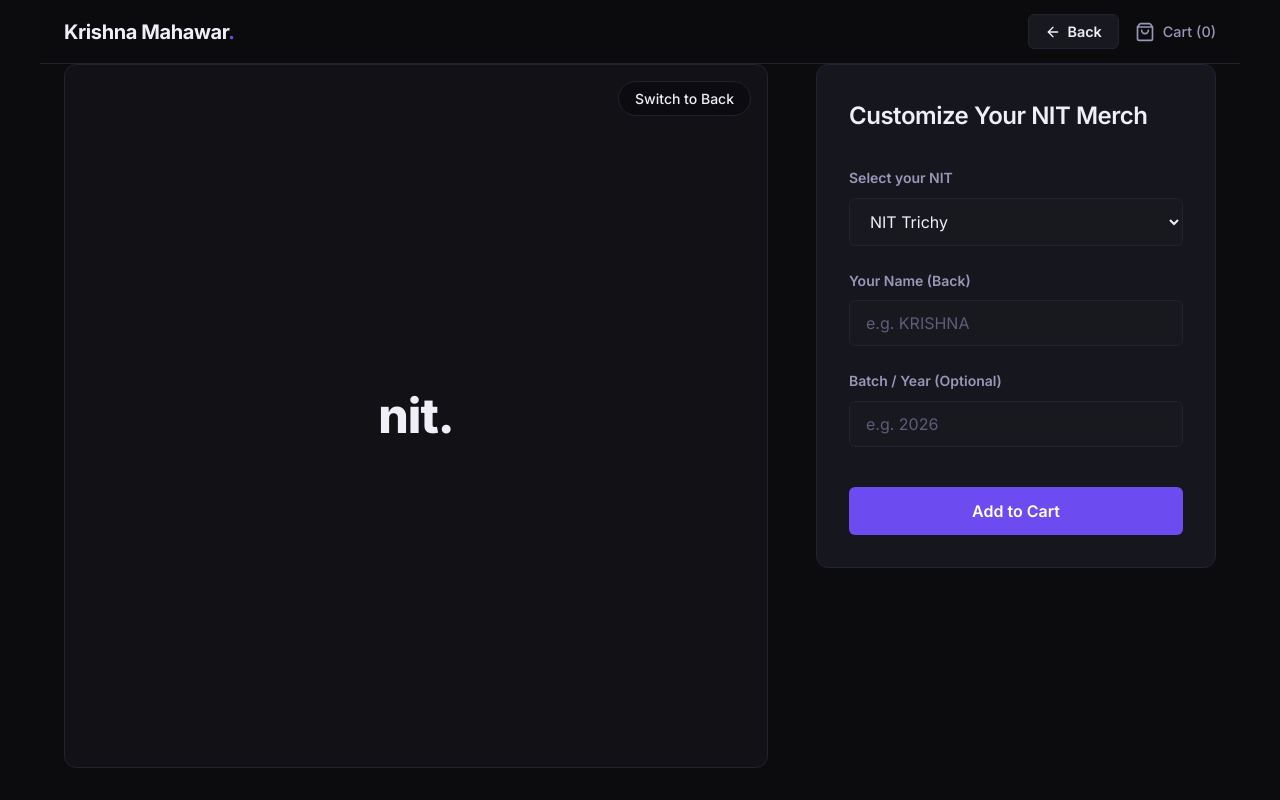
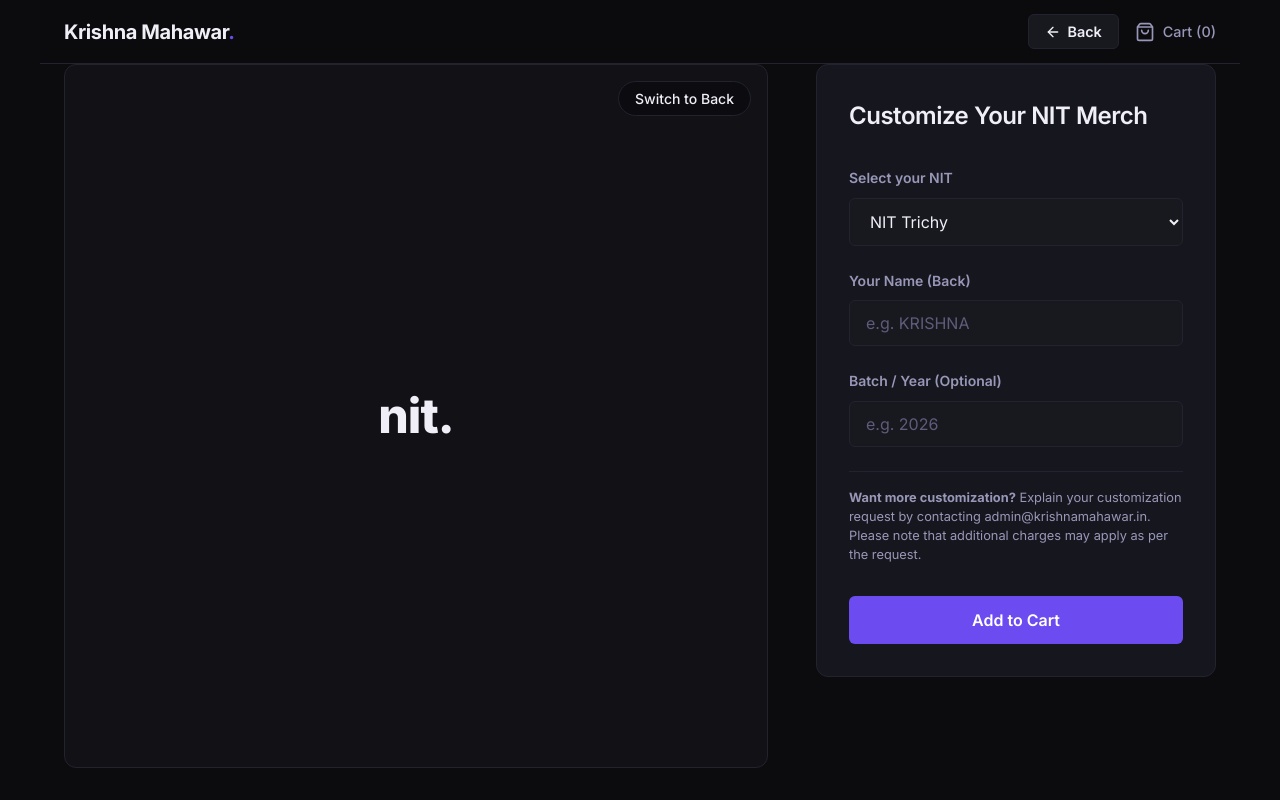
Before and after one commit to Krishna-NITRR/merch-krishna, a React (Vite) app: page / in a window 1280 px wide. Both pictures are taken after a click on the button "Customize". Shown: the part 96-896 px from the top of the page. Built offline with nearby package versions, Linux system fonts and the light colour scheme.

Commit message:
Add customization instructions note to product pages

```diff
--- a/src/components/NITCustomizer.tsx
+++ b/src/components/NITCustomizer.tsx
@@ -84,6 +84,10 @@ export default function NITCustomizer({ onAddToCart }: Props) {
           />
         </div>
 
+        <div style={{ marginTop: '24px', fontSize: '0.8rem', color: 'var(--tm)', borderTop: '1px solid var(--div)', paddingTop: '16px', paddingBottom: '16px', lineHeight: '1.5' }}>
+          <strong>Want more customization?</strong> Explain your customization request by contacting <a href="mailto:admin@krishnamahawar.in" style={{ color: 'var(--purple)' }}>admin@krishnamahawar.in</a>. Please note that additional charges may apply as per the request.
+        </div>
+
         <button className="btn btn-primary btn-full mt-4" onClick={handleAdd}>
           Add to Cart
         </button>
--- a/src/components/ResearchCustomizer.tsx
+++ b/src/components/ResearchCustomizer.tsx
@@ -52,6 +52,10 @@ export default function ResearchCustomizer({ onAddToCart }: Props) {
           />
         </div>
 
+        <div style={{ marginTop: '24px', fontSize: '0.8rem', color: 'var(--tm)', borderTop: '1px solid var(--div)', paddingTop: '16px', paddingBottom: '16px', lineHeight: '1.5' }}>
+          <strong>Want more customization?</strong> Explain your customization request by contacting <a href="mailto:admin@krishnamahawar.in" style={{ color: 'var(--purple)' }}>admin@krishnamahawar.in</a>. Please note that additional charges may apply as per the request.
+        </div>
+
         <button className="btn btn-primary btn-full mt-4" onClick={handleAdd}>
           Add to Cart
         </button>
```
